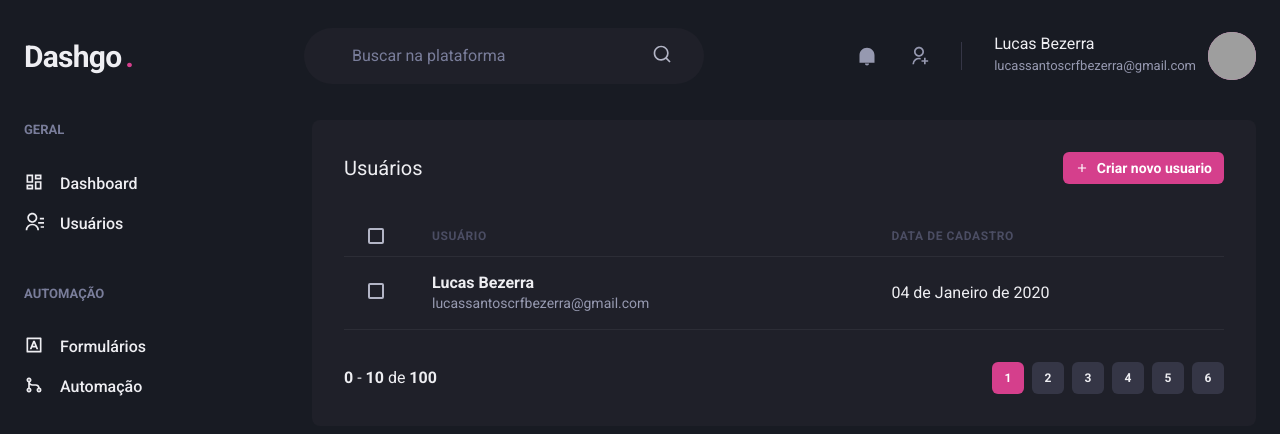
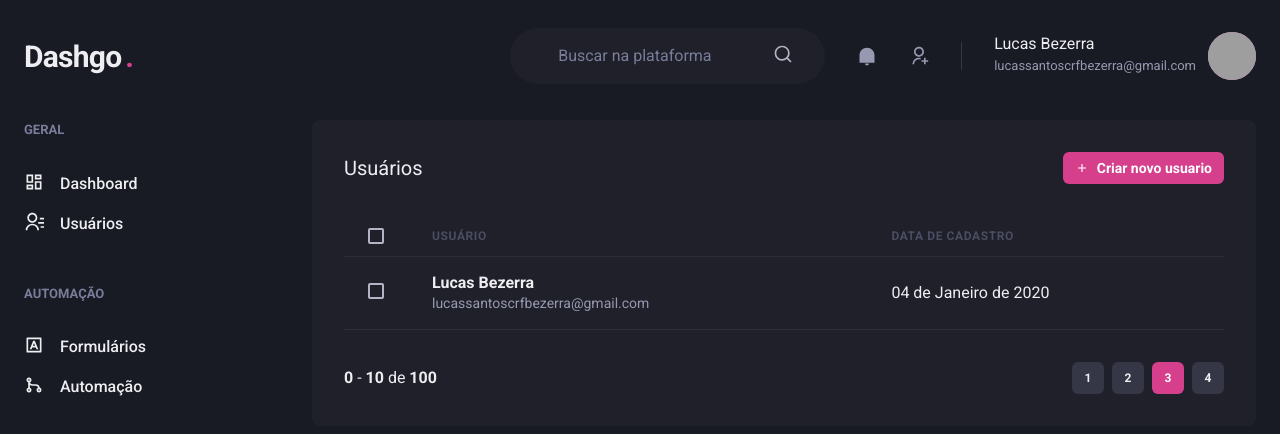
Before and after one commit to Lucasico/DashGo, a Next.js app: page /users in a window 1280 px wide. Shown: the top 434 px of the page. Built offline with nearby package versions, Linux system fonts and the light colour scheme; grey boxes are pictures that could not be loaded.

Commit message:
refactor: refatorando components auxiliares para uma melhor componentizaçao

```diff
--- /dev/null
+++ b/src/Components/Header/Components/Logo.tsx
@@ -0,0 +1,25 @@
+import { Text } from "@chakra-ui/react";
+
+export function Logo() {
+
+  return(
+
+    <Text
+    fontSize="3xl"
+    fontWeight="bold"
+    letterSpacing="tight"
+    width = "64"
+
+    >
+      Dashgo
+      <Text
+      as = "span"
+      color = "pink.500"
+      marginLeft = "1"
+      >
+        .
+      </Text>
+    </Text>
+
+  )
+}
--- /dev/null
+++ b/src/Components/Header/Components/NotificationsNav.tsx
@@ -0,0 +1,19 @@
+import { HStack, Icon } from "@chakra-ui/react";
+import { RiNotificationFill, RiUserAddLine } from "react-icons/ri";
+
+export function NotificationsNav(){
+  return (
+    <HStack
+      spacing="8"
+      mx="8"
+      pr="8"
+      py="1"
+      color="gray.300"
+      borderRightWidth={1}
+      borderColor="gray.700"
+    >
+     <Icon as = {RiNotificationFill} fontSize="20"/>
+     <Icon as = {RiUserAddLine} fontSize="20"/>
+   </HStack>
+  )
+}
--- /dev/null
+++ b/src/Components/Header/Components/Profile.tsx
@@ -0,0 +1,15 @@
+import { Avatar, Box, Flex, Text } from "@chakra-ui/react";
+
+export function Profile(){
+  return(
+    <Flex aling="center">
+      <Box paddingRight="3">
+        <Text>Lucas Bezerra</Text>
+        <Text color="gray.300" fontSize="small">
+          lucassantoscrfbezerra@gmail.com
+        </Text>
+      </Box>
+      <Avatar size="md" name="Lucas Bezerra" src="https://github.com/lucasico.png"/>
+  </Flex>
+  )
+}
--- /dev/null
+++ b/src/Components/Header/Components/SearchBox.tsx
@@ -0,0 +1,33 @@
+import { Flex, Icon, Input } from "@chakra-ui/react";
+import { RiSearchLine } from "react-icons/ri";
+
+export function SeachBox(){
+
+  return(
+    <Flex
+      as = "label"
+      flex = "1"
+      py="4"
+      px="8"
+      marginLeft="6"
+      maxWidth={400}
+      alignSelf="center"
+      color = "gray.200"
+      bg ="gray.800"
+      position = "relative"
+      borderRadius="full"
+    >
+
+      <Input
+        color = "gray.50"
+        variant="unstyled"
+        px="4"
+        mr="4"
+        placeholder="Buscar na plataforma"
+        _placeholder={{color: 'gray.400'}}
+      />
+
+      <Icon as = {RiSearchLine} fontSize="20"/>
+    </Flex>
+  )
+}
--- a/src/Components/Header/index.tsx
+++ b/src/Components/Header/index.tsx
@@ -1,5 +1,8 @@
-import { Flex, Icon, Input, Text, HStack, Box, Avatar } from "@chakra-ui/react"
-import {RiNotificationFill, RiSearchLine, RiUserAddLine} from 'react-icons/ri'
+import { Flex } from "@chakra-ui/react"
+import { Logo } from "./Components/Logo"
+import { NotificationsNav } from "./Components/NotificationsNav"
+import { Profile } from "./Components/Profile"
+import { SeachBox } from "./Components/SearchBox"
 export function Header(){
   return(
     <Flex
@@ -14,76 +17,14 @@ export function Header(){
 
 
     >
-      <Text
-        fontSize="3xl"
-        fontWeight="bold"
-        letterSpacing="tight"
-        width = "64"
-
-      >
-        Dashgo
-        <Text
-         as = "span"
-         color = "pink.500"
-         marginLeft = "1"
-        >
-          .
-        </Text>
-      </Text>
-
-      <Flex
-        as = "label"
-        flex = "1"
-        py="4"
-        px="8"
-        marginLeft="6"
-        maxWidth={400}
-        alignSelf="center"
-        color = "gray.200"
-        bg ="gray.800"
-        position = "relative"
-        borderRadius="full"
-      >
-
-        <Input
-          color = "gray.50"
-          variant="unstyled"
-          px="4"
-          mr="4"
-          placeholder="Buscar na plataforma"
-          _placeholder={{color: 'gray.400'}}
-        />
-
-        <Icon as = {RiSearchLine} fontSize="20"/>
-      </Flex>
-
+      <Logo />
       <Flex
         align="center"
         marginLeft="auto"
       >
-
-        <HStack
-         spacing="8"
-         mx="8"
-         pr="8"
-         py="1"
-         color="gray.300"
-         borderRightWidth={1}
-         borderColor="gray.700"
-        >
-          <Icon as = {RiNotificationFill} fontSize="20"/>
-          <Icon as = {RiUserAddLine} fontSize="20"/>
-        </HStack>
-
-        <Flex aling="center">
-          <Box paddingRight="3">
-            <Text>Lucas Bezerra</Text>
-            <Text color="gray.300" fontSize="small">
-              lucassantoscrfbezerra@gmail.com
-            </Text>
-          </Box>
-          <Avatar size="md" name="Lucas Bezerra" src="https://github.com/lucasico.png"/>
-        </Flex>
+        <SeachBox />
+        <NotificationsNav />
+        <Profile />
       </Flex>
     </Flex>
 
--- /dev/null
+++ b/src/Components/Pagination/Components/PaginationItem/index.tsx
@@ -0,0 +1,40 @@
+import { Button } from "@chakra-ui/react";
+
+interface PaginationItemProps{
+  isCurrent?: boolean;
+  number: number
+}
+//parametro opcional é bom definir um valor default
+export function PaginationItem({isCurrent = false, number}:PaginationItemProps){
+  if(isCurrent){
+    return(
+      <Button
+        size="sm"
+        fontSize="xs"
+        width="4"
+        colorScheme="pink"
+        disabled
+        _disabled={{
+          bgColor:'pink.500',
+          cursor: 'default'
+        }}
+      >
+       {number}
+      </Button>
+    )
+  } else {
+    return (
+      <Button
+        size="sm"
+        fontSize="xs"
+        width="4"
+        bgColor="gray.700"
+        _hover={{
+          bgColor:'gray.500'
+        }}
+      >
+       {number}
+      </Button>
+    )
+  }
+}
--- a/src/Components/Pagination/index.tsx
+++ b/src/Components/Pagination/index.tsx
@@ -1,3 +1,4 @@
+import {PaginationItem} from './Components/PaginationItem';
 import { Button, Stack, Box } from "@chakra-ui/react";
 
 export function Pagination() {
@@ -16,78 +17,10 @@ export function Pagination() {
         direction="row"
         spacing="2"
       >
-        <Button
-          size="sm"
-          fontSize="xs"
-          width="4"
-          colorScheme="pink"
-          disabled
-          _disabled={{
-            bgColor:'pink.500',
-            cursor: 'default'
-          }}
-        >
-          1
-        </Button>
-        <Button
-          size="sm"
-          fontSize="xs"
-          width="4"
-          bgColor="gray.700"
-          _hover={{
-            bgColor:'gray.500'
-          }}
-        >
-          2
-        </Button>
-        <Button
-          size="sm"
-          fontSize="xs"
-          width="4"
-          bgColor="gray.700"
-          _hover={{
-            bgColor:'gray.500'
-          }}
-
-        >
-          3
-        </Button>
-        <Button
-          size="sm"
-          fontSize="xs"
-          width="4"
-          bgColor="gray.700"
-          _hover={{
-            bgColor:'gray.500'
-          }}
-
-        >
-          4
-        </Button>
-        <Button
-          size="sm"
-          fontSize="xs"
-          width="4"
-          bgColor="gray.700"
-          _hover={{
-            bgColor:'gray.500'
-          }}
-
-        >
-          5
-        </Button>
-        <Button
-          size="sm"
-          fontSize="xs"
-          width="4"
-          bgColor="gray.700"
-          _hover={{
-            bgColor:'gray.500'
-          }}
-
-        >
-          6
-        </Button>
+        <PaginationItem isCurrent={false} number={1} />
+        <PaginationItem isCurrent={false} number={2} />
+        <PaginationItem isCurrent number={3} />
+        <PaginationItem isCurrent={false} number={4} />
       </Stack>
     </Stack>
   )
--- /dev/null
+++ b/src/Components/Sidebar/Components/NavSection/Components/NavLink/index.tsx
@@ -0,0 +1,16 @@
+import { Box, Icon, Link, Stack, Text, LinkProps as ChakraLinkProps} from "@chakra-ui/react";
+import { ElementType } from "react";
+
+interface NavLinkProps extends ChakraLinkProps{
+  icon: ElementType;
+  children: string;
+}
+
+export function NavLink({icon, children, ...rest}:NavLinkProps){
+  return (
+    <Link display="flex" aling="center" {...rest}>
+        <Icon as={icon} fontSize="20"/>
+        <Text ml="4" fontWeight="medium">{children}</Text>
+    </Link>
+  )
+}
--- /dev/null
+++ b/src/Components/Sidebar/Components/NavSection/index.tsx
@@ -0,0 +1,28 @@
+import { Box, Stack, Text } from "@chakra-ui/react";
+import { ReactNode } from "react";
+import { RiContactsLine, RiDashboardLine } from "react-icons/ri";
+
+interface NavSectionProps{
+  title:string;
+  children:ReactNode
+
+}
+
+export function NavSection({title,children} : NavSectionProps){
+  return (
+    <Box >
+    <Text
+      fontWeight="bold"
+      color="gray.400"
+      fontSize="small"
+    >
+        {title}
+    </Text>
+    <Stack spacing="4" mt="8" align="stretch">
+     {
+       children
+     }
+    </Stack>
+  </Box>
+  )
+}
--- a/src/Components/Sidebar/index.tsx
+++ b/src/Components/Sidebar/index.tsx
@@ -1,48 +1,20 @@
 import { Box, Stack, Text, Link, Icon } from "@chakra-ui/react";
 import { RiContactsLine, RiDashboardLine, RiGitMergeLine, RiInputMethodLine } from "react-icons/ri";
+import { NavLink } from "./Components/NavSection/Components/NavLink";
+import { NavSection } from "./Components/NavSection";
 
 export function Sidebar(){
   return(
     <Box as="aside" w="64" mr="8"  borderRadius={8}>
       <Stack spacing="12" aling="flex-start">
-        <Box >
-          <Text
-            fontWeight="bold"
-            color="gray.400"
-            fontSize="small"
-          >
-              GERAL
-          </Text>
-          <Stack spacing="4" mt="8" align="stretch">
-            <Link display="flex" aling="center">
-              <Icon as={RiDashboardLine} fontSize="20"/>
-              <Text ml="4" fontWeight="medium">Dashboard</Text>
-            </Link>
-            <Link display="flex" aling="center">
-              <Icon as={RiContactsLine} fontSize="20"/>
-              <Text ml="4" fontWeight="medium">Usuários</Text>
-            </Link>
-          </Stack>
-        </Box>
-        <Box >
-          <Text
-            fontWeight="bold"
-            color="gray.400"
-            fontSize="small"
-          >
-              AUTOMAÇÃO
-          </Text>
-          <Stack spacing="4" mt="8" align="stretch">
-            <Link display="flex" aling="center">
-              <Icon as={RiInputMethodLine} fontSize="20"/>
-              <Text ml="4" fontWeight="medium">Formulários</Text>
-            </Link>
-            <Link display="flex" aling="center">
-              <Icon as={RiGitMergeLine} fontSize="20"/>
-              <Text ml="4" fontWeight="medium">Automação</Text>
-            </Link>
-          </Stack>
-        </Box>
+        <NavSection title="GERAL">
+          <NavLink icon={RiDashboardLine}>Dashboard</NavLink>
+          <NavLink icon={RiContactsLine}>Usuários</NavLink>
+        </ NavSection>
+        <NavSection title="AUTOMAÇÃO">
+          <NavLink icon={RiInputMethodLine}>Formulários</NavLink>
+          <NavLink icon={RiGitMergeLine}>Automação</NavLink>
+        </ NavSection>
       </Stack>
     </Box>
   )
```
